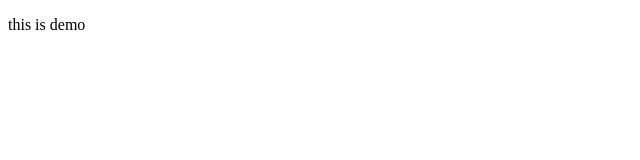
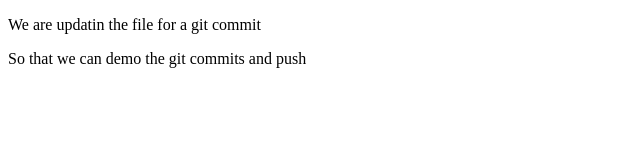
Before and after one commit to JayavelAnandh/demogit, a plain HTML site: page index.html in a window 1280 px wide. Shown: the whole page, without its empty margins (0-640 px from the left). Drawn offline with Linux system fonts and the light colour scheme.

Commit message:
Anand : Adding new content to the index,html

```diff
--- a/index.html
+++ b/index.html
@@ -7,6 +7,7 @@
     <title>Demo page</title>
 </head>
 <body>
-    <p>this is demo</p>
+    <p>We are updatin the file for a git commit</p>
+    <p>So that we can demo the git commits and push</p>
 </body>
 </html>
```
